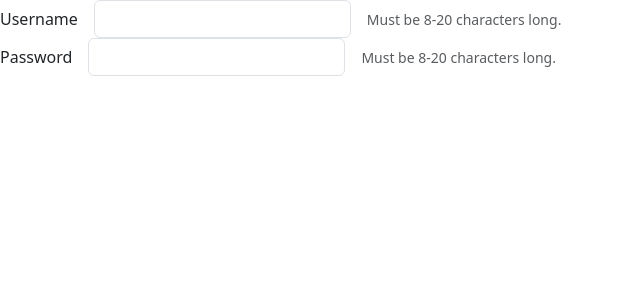
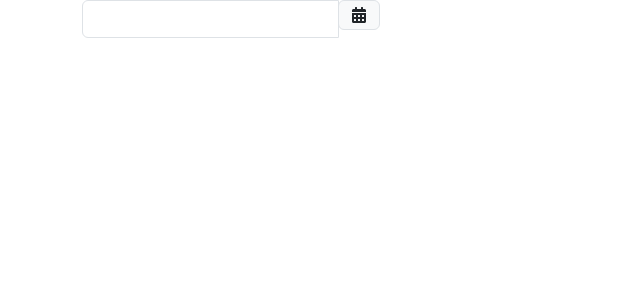
Before and after one commit to shivapoth/REACT-JS-PROJECT-1, a React (Create React App) app in the folder Single-Sign-On/Frontend/: page / in a window 1280 px wide. Shown: the top 300 px of the page, without its empty margins (0-640 px from the left). Built offline with nearby package versions, Linux system fonts and the light colour scheme.

Commit message:
Login Api Integrated

```diff
--- a/Single-Sign-On/Frontend/src/App.js
+++ b/Single-Sign-On/Frontend/src/App.js
@@ -1,11 +1,18 @@
+import { BrowserRouter as Router, Routes, Route } from 'react-router-dom';
 import './App.css';
 import Login from './components/Login/Login';
-
+import Register from './components/Register/Register';
 
 function App() {
   return (
     <div className="App">
-     <Login/>
+      {/* <Router>
+        <Routes>
+          <Route path='/' element={<Login />} />
+          <Route path='/register' element={<Register />} />
+        </Routes>
+      </Router> */}
+      <Register/>
     </div>
   );
 }
--- a/Single-Sign-On/Frontend/src/components/Login/Login.jsx
+++ b/Single-Sign-On/Frontend/src/components/Login/Login.jsx
@@ -1,46 +1,103 @@
-import React from "react";
+import React, { useContext, useState } from "react";
+import UserService from "../services/UserService";
+import { useNavigate } from "react-router-dom";
+import './login.css';
 
 const Login = () => {
+  const [credential, setCredential] = useState("");
+  const [password, setPassword] = useState("");
+
+  const handleCredentialChange = (e) => {
+    setCredential(e.target.value);
+  };
+
+  const handlePasswordChange = (e) => {
+    setPassword(e.target.value);
+  };
+
+  const isEmail = (input) => {
+    // Simple email validation, you may want to enhance it
+    return /\S+@\S+\.\S+/.test(input);
+  };
+
+  const navigateTo=useNavigate();
+  const register=()=>{
+    navigateTo('/register');
+  }
+
+  const Verify = async (e) => {
+    e.preventDefault();
+
+    try {
+      let loginData;
+
+      // Determine whether the entered value is an email or username
+      if (isEmail(credential)) {
+        loginData = {
+          email: credential,
+          password: password,
+        };
+      } else {
+        loginData = {
+          username: credential,
+          password: password,
+        };
+      }
+
+      const response = await UserService.loginService(loginData);
+
+      // Assuming the API returns a success message or user data
+      alert('Login successful for ' + response.data.username);
+    } catch (error) {
+      // Handle login error
+      alert('Login failed. Please check your credentials.');
+    }
+  };
+
   return (
     <div>
-      <div class="row g-3 align-items-center">
-        <div class="col-auto">
-          <label for="inputPassword6" class="col-form-label">
-            Username
+      <div className="row g-3 align-items-center">
+        <div className="col-auto">
+          <label htmlFor="inputCredential" className="col-htmlForm-label">
+            Username or Email
           </label>
         </div>
-        <div class="col-auto">
+        <div className="col-auto">
           <input
-            type="password"
-            id="inputPassword6"
-            class="form-control"
-            aria-describedby="passwordHelpInline"
+            type="text"
+            id="inputCredential"
+            className="htmlForm-control"
+            onChange={handleCredentialChange}
           />
         </div>
-        <div class="col-auto">
-          <span id="passwordHelpInline" class="form-text">
-            Must be 8-20 characters long.
-          </span>
-        </div>
       </div>
-      <div class="row g-3 align-items-center">
-        <div class="col-auto">
-          <label for="inputPassword6" class="col-form-label">
+
+      <div className="row g-3 align-items-center">
+        <div className="col-auto">
+          <label htmlFor="inputPassword" className="col-htmlForm-label">
             Password
           </label>
         </div>
-        <div class="col-auto">
+        <div className="col-auto">
           <input
             type="password"
-            id="inputPassword6"
-            class="form-control"
-            aria-describedby="passwordHelpInline"
+            id="inputPassword"
+            className="htmlForm-control"
+            onChange={handlePasswordChange}
           />
         </div>
-        <div class="col-auto">
-          <span id="passwordHelpInline" class="form-text">
-            Must be 8-20 characters long.
-          </span>
+      </div>
+
+      <div className="d-flex align-items-stretch">
+        <div className="col-auto">
+          <button className="btn btn-primary" onClick={Verify}>
+            Login
+          </button>
+        </div>
+        <div className="col-auto">
+          <button className="btn btn-info" onClick={(e)=>register(e)}>
+            Register
+          </button>
         </div>
       </div>
     </div>
--- /dev/null
+++ b/Single-Sign-On/Frontend/src/components/Register/Register.jsx
@@ -0,0 +1,44 @@
+import React from "react";
+import DatePicker from "react-datepicker";
+import "react-datepicker/dist/react-datepicker.css";
+import { FaCalendarAlt } from "react-icons/fa";
+
+const CustomInput = React.forwardRef(({ value, onClick }, ref) => (
+  <div className="input-group">
+    <input
+      type="text"
+      className="form-control"
+      value={value}
+      onClick={onClick}
+      readOnly
+      ref={ref}
+    />
+    <div className="input-group-append">
+      <span className="input-group-text">
+        <FaCalendarAlt />
+      </span>
+    </div>
+  </div>
+));
+
+const Register = () => {
+  const [selectedDate, setDate] = React.useState(null);
+  return (
+    <div className="container">
+      <label>
+        <DatePicker
+          selected={selectedDate}
+          onChange={(date) => setDate(date)}
+          customInput={<CustomInput />}
+          minDate={new Date(1990, 0, 1)}
+          maxDate={new Date(2050, 11, 31)}
+          showYearDropdown
+          scrollableYearDropdown
+          yearDropdownItemNumber={30}
+        />
+      </label>
+    </div>
+  );
+};
+
+export default Register;
--- /dev/null
+++ b/Single-Sign-On/Frontend/src/components/Register/register.css
@@ -0,0 +1,4 @@
+.input-group-text{
+    height: 40px ;
+    cursor: pointer;
+}
--- /dev/null
+++ b/Single-Sign-On/Frontend/src/components/services/UserService.jsx
@@ -0,0 +1,12 @@
+/* eslint-disable import/no-anonymous-default-export */
+import axios from "axios";
+
+const url = "http://192.168.7.106:8080/login";
+
+class UserService {
+  loginService(loginData) {
+    return axios.post(url,loginData);
+  }
+}
+
+export default new UserService();
```
Also changed, not shown: Single-Sign-On/Frontend/package.json (+7 -0 lines), Single-Sign-On/Frontend/src/components/Login/login.css (added), 1 other file (tests, documents, lock files or other folders).
